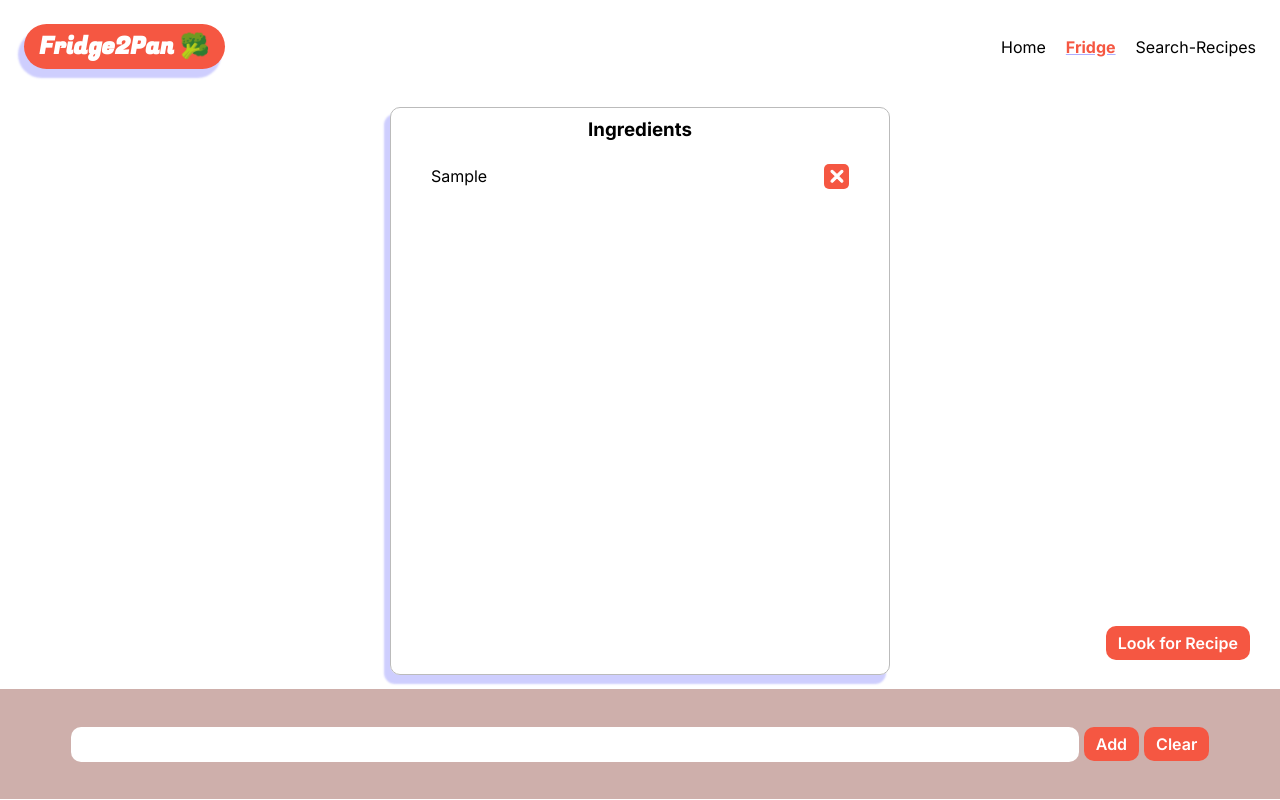
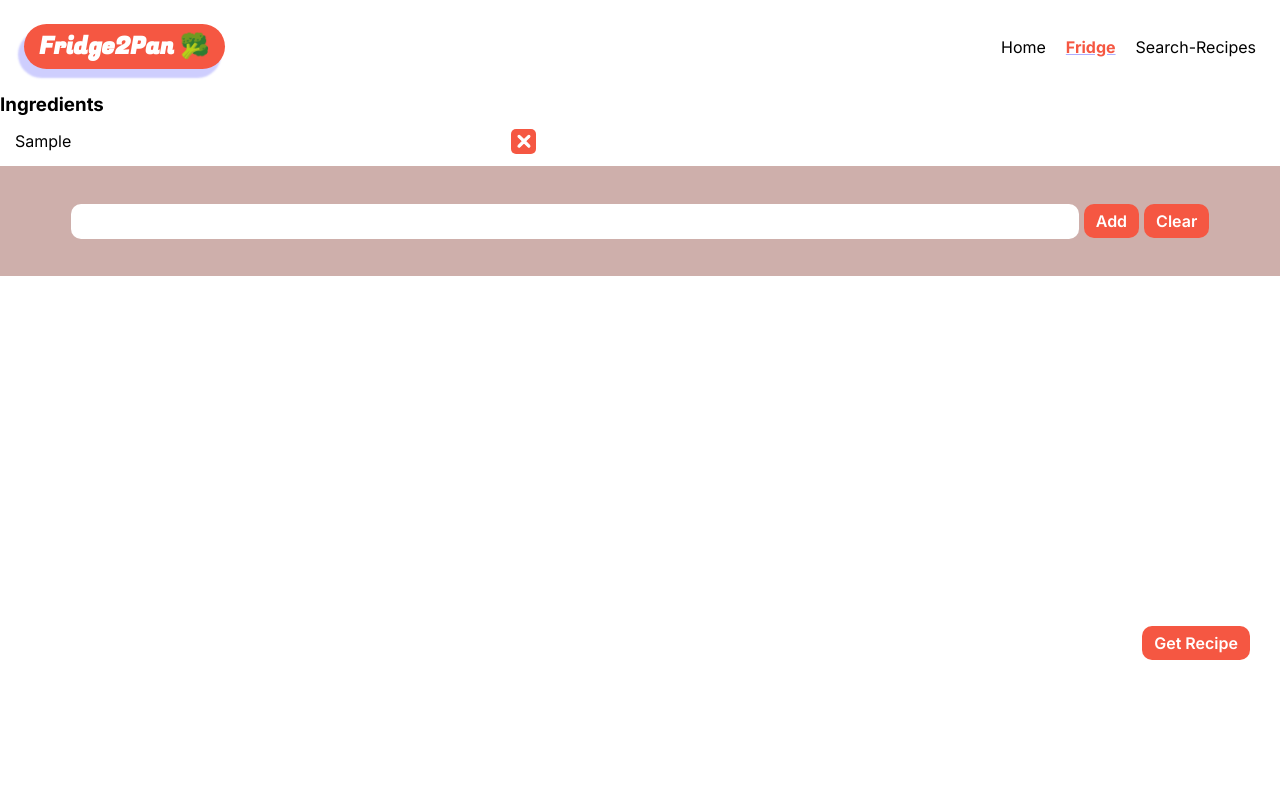
Before and after one commit to mavSeneris/Fridge2Pan, a React (Vite) app: page /fridge in a window 1280 px wide. Both pictures are taken after typing "Sample" into the empty fields and a click on the button "Add". Built offline with nearby package versions, Linux system fonts and the light colour scheme.

Commit message:
moved the submit/Get Recipe button to fridge-list-card as a child element and  added a submit wrappeer to fix the bug where the button gets also affecteist-card as a child element and wrap the fridge-list-card with a submit wrapper to fix the button from being attached from the scrolling function

```diff
--- a/src/pages/Fridge.jsx
+++ b/src/pages/Fridge.jsx
@@ -49,10 +49,6 @@ export default function Fridge() {
     }
   };
 
-  const showButton = {
-    display: items.length > 0 ? "block" : "none",
-  };
-
   const fetchChatGPTResponse = async (items) => {
     const response = await fetch("https://api.openai.com/v1/chat/completions", {
       method: "POST",
@@ -97,10 +93,19 @@ export default function Fridge() {
   ));
 
   const fridgeListCard = (
-    <div className="fridge__list-card">
-      <div className="fridge__list">
-        <h3>Ingredients</h3>
+    <div className="submit-wrapper">
+      <div className="fridge-list-card">
+        <h3 className="fridge-list__title">Ingredients</h3>
+        <div className="fridge-list">
           {fridgeItems}
+        </div>
+        <button
+          type="button"
+          onClick={submit}
+          className={'fridge__button fridge__button--submit' }
+        >
+          Get Recipe
+        </button>
       </div>
     </div>
   );
@@ -111,7 +116,7 @@ export default function Fridge() {
 
         {items.length == 0 ? <EmptyState IngredientState={true}/> : fridgeListCard }
 
-        <form action="" className="fridge__form">
+          <form className="fridge__form">
             <div className="fridge__controls">
               <input
                 type="text"
@@ -135,17 +140,9 @@ export default function Fridge() {
               >
                 Clear
               </button>
-            <button
-              style={showButton}
-              type="button"
-              onClick={submit}
-              className="fridge__button fridge__button--submit"
-            >
-              Look for Recipe
-            </button>
-
             </div>
           </form>
+
       </div>
       {/* <h1>Secret key: {import.meta.env.VITE_OPENAI_KEY}</h1> */}
     </section>
```
Lines whose indentation alone changed are shown as unchanged.
